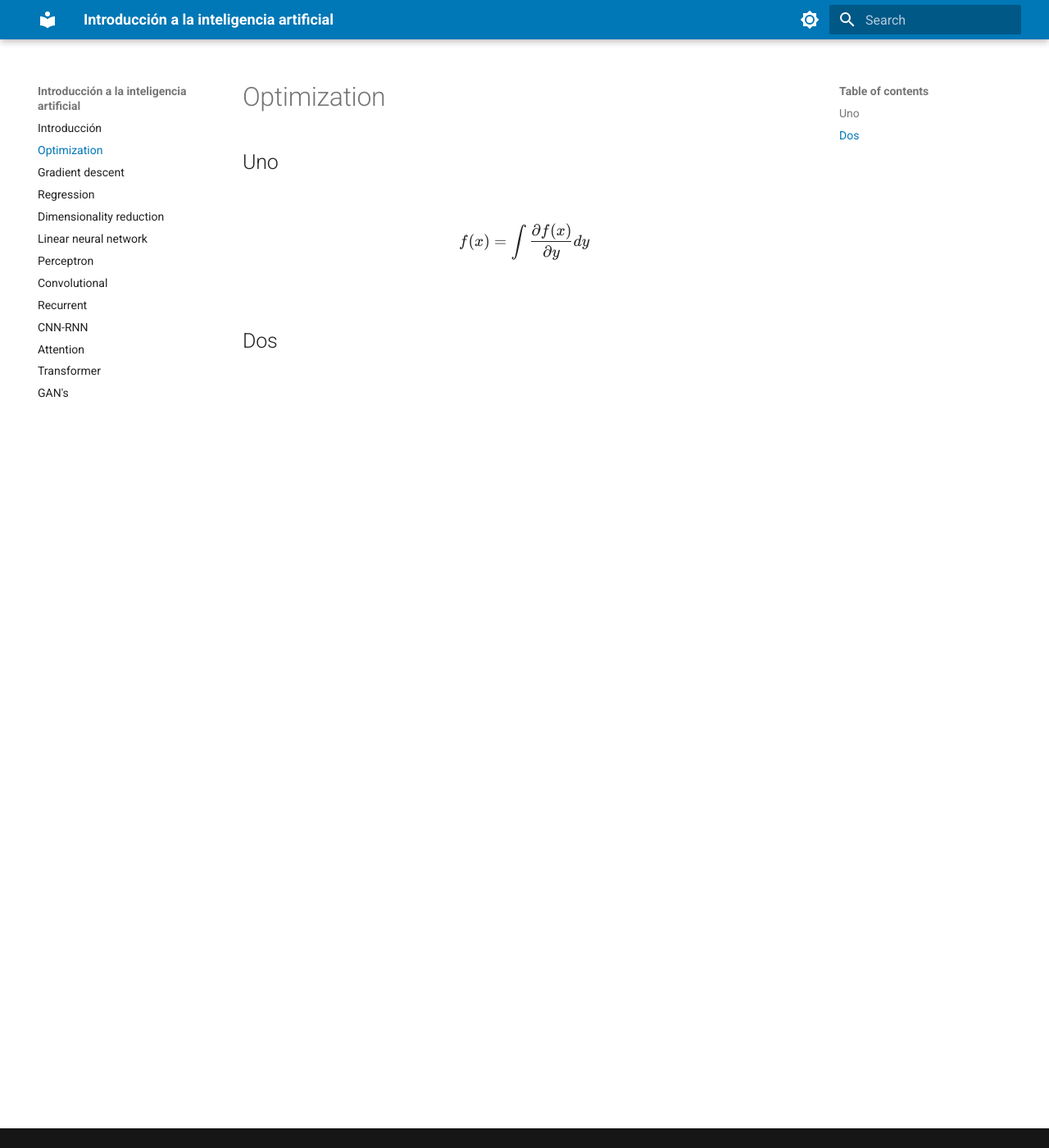
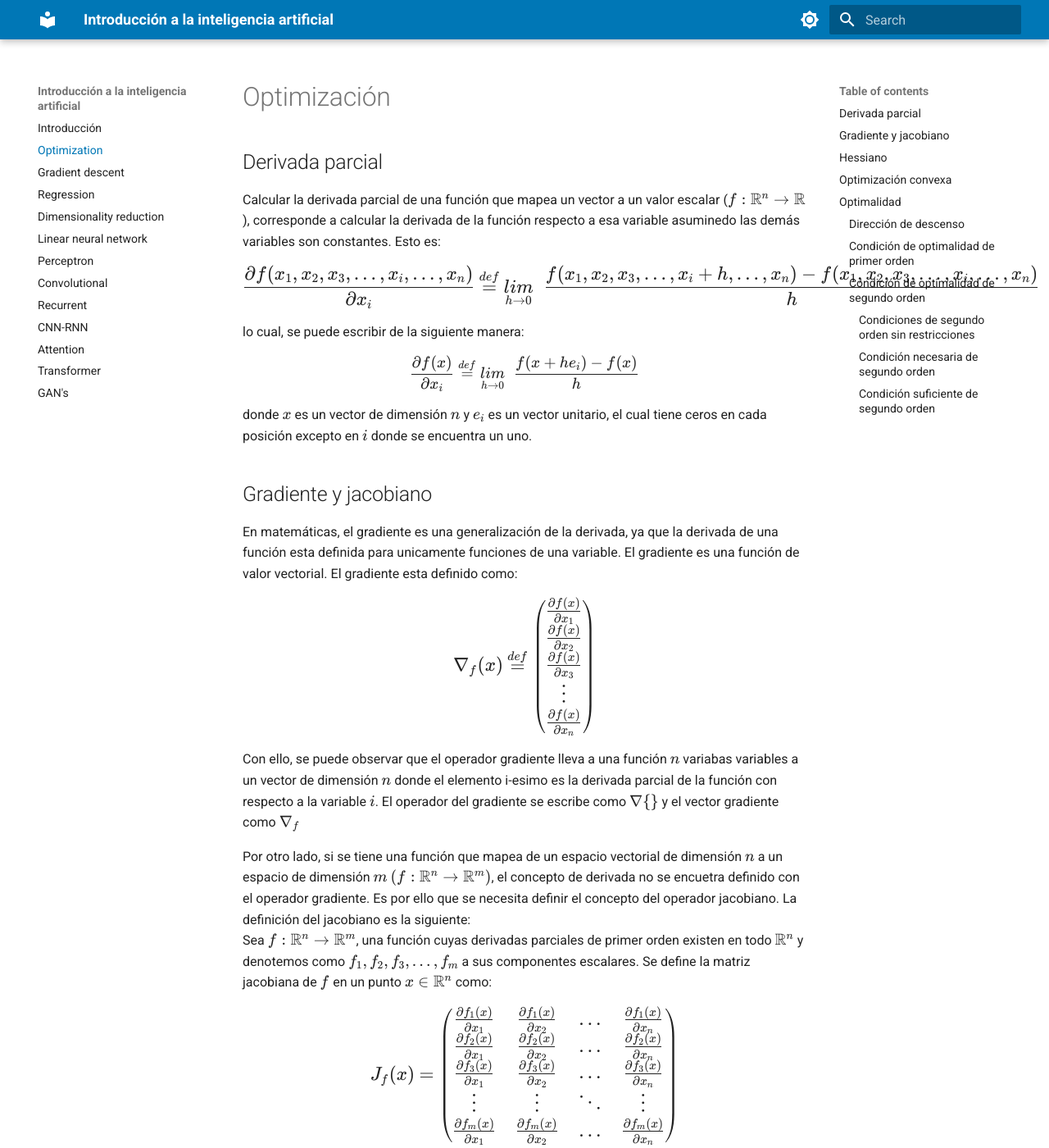
Before and after one commit to giovannilopez9808/NotasTallerIntroduccionIA, an MkDocs documentation site: the page built from docs/optimization.md, in a window 1280 px wide and 1400 px high. Shown: the whole window at 82% size. Built offline with MkDocs 1.6.1 and Material for MkDocs 9.7.7, drawn with Linux system fonts in a browser that asks for light colours; some of the changed text lies outside the part shown.

Commit message:
Gradient and hessian

```diff
--- a/docs/optimization.md
+++ b/docs/optimization.md
@@ -1,6 +1,79 @@
-# Optimization
-## Uno
+# Optimización
+## Derivada parcial
+Calcular la derivada parcial de una función que mapea un vector a un valor escalar ($f: \mathbb{R}^n \rightarrow \mathbb{R}$), corresponde a calcular la derivada de la función respecto a esa variable asuminedo las demás variables son constantes. Esto es:
 $$
-f(x)=\int \frac{\partial f(x)}{\partial y} dy
+\large
+\frac{\partial f(x_1,x_2,x_3,\dots,x_i,\dots,x_n)}{\partial x_i} \overset{def}{=}\underset{h\rightarrow 0}{lim}\;\; \frac{f(x_1,x_2,x_3,\dots,x_i+h,\dots,x_n)-f(x_1,x_2,x_3,\dots,x_i,\dots,x_n)}{h}
 $$
-## Dos
+lo cual, se puede escribir de la siguiente manera:
+$$
+\frac{\partial f(x)}{\partial x_i}  \overset{def}{=}\underset{h\rightarrow 0}{lim}\;\; \frac{f(x+he_i)-f(x)}{h}
+$$
+donde $x$ es un vector de dimensión $n$ y $e_i$ es un vector unitario, el cual tiene ceros en cada posición excepto en $i$ donde se encuentra un uno.
+
+## Gradiente y jacobiano
+En matemáticas, el gradiente es una generalización de la derivada, ya que la derivada de una función esta definida para unicamente funciones de una variable. El gradiente es una función de valor vectorial. El gradiente esta definido como:
+$$
+\large
+\nabla_f(x) \overset{def}{=} \left(
+\begin{matrix}
+\frac{\partial f(x)}{\partial x_1} \\\\
+\frac{\partial f(x)}{\partial x_2} \\\\
+\frac{\partial f(x)}{\partial x_3} \\\\
+\vdots \\\\
+\frac{\partial f(x)}{\partial x_n}
+\end{matrix}
+\right)
+$$
+Con ello, se puede observar que el operador gradiente lleva a una función $n$ variabas variables a un vector de dimensión $n$ donde el elemento i-esimo es la derivada parcial de la función con respecto a la variable $i$. El operador del gradiente se escribe como $\nabla \{\}$ y el vector gradiente como $\nabla_f$
+
+
+Por otro lado, si se tiene una función que mapea de un espacio vectorial de dimensión $n$ a un espacio de dimensión $m$ $(f:\mathbb{R}^n \rightarrow \mathbb{R}^m)$, el concepto de derivada no se encuetra definido con el operador gradiente. Es por ello que se necesita definir el concepto del operador jacobiano. La definición del jacobiano es la siguiente:
+Sea $f: \mathbb{R}^n \rightarrow \mathbb{R}^m$, una función cuyas derivadas parciales de primer orden existen en todo $\mathbb{R}^n$ y denotemos como $f_1,f_2,f_3,\dots,f_m$ a sus componentes escalares. Se define la matriz jacobiana de $f$ en un punto $x \in \mathbb{R}^n$ como:
+$$
+\large
+J_f(x) = \left(
+\begin{matrix}
+\frac{\partial f_1(x)}{\partial x_1} &\frac{\partial f_1(x)}{\partial x_2} & \dots &\frac{\partial f_1(x)}{\partial x_n} \\\\
+\frac{\partial f_2(x)}{\partial x_1} &\frac{\partial f_2(x)}{\partial x_2} & \dots &\frac{\partial f_2(x)}{\partial x_n} \\\\
+\frac{\partial f_3(x)}{\partial x_1} &\frac{\partial f_3(x)}{\partial x_2} & \dots &\frac{\partial f_3(x)}{\partial x_n} \\\\
+\vdots & \vdots & \ddots &\vdots \\\\
+\frac{\partial f_m(x)}{\partial x_1} &\frac{\partial f_m(x)}{\partial x_2} & \dots &\frac{\partial f_m(x)}{\partial x_n} \\\\
+\end{matrix}
+\right)
+$$
+## Hessiano
+La matriz hessiana o hessiano de un campo escalar es una matriz cuadrada de dimensión $n \times n$ que tiene como elementos las derivadas parciales de segundo orden. La matriz hessiana se define como:
+
+Sea $f: \mathbb{R}^n \rightarrow \mathbb{R}$, un campo escalar cuyas derivadas parciales de segundo grado existen (clase $C^2$). La matriz hessiana de $f$, denotada por $H_f(x)$, es una matriz cuadrada $n \times n$ definida como:
+$$
+\large
+H_f(x) = \left(
+\begin{matrix}
+\frac{\partial^2 f}{\partial x_1^2} (x) &\frac{\partial^2 f}{\partial x_1 \partial x_2} (x) & \dots & \frac{\partial^2 f}{\partial x_1 \partial x_n} (x) \\\\
+\frac{\partial^2 f}{\partial x_2 \partial x_1} (x) &\frac{\partial^2 f}{\partial x_2^2} (x) & \dots & \frac{\partial^2 f}{\partial x_2 \partial x_n} (x) \\\\
+\vdots & \vdots & \ddots & \vdots \\\\
+\frac{\partial^2 f}{\partial x_n \partial x_1} (x) &\frac{\partial^2 f}{\partial x_n \partial x_2} (x) & \dots & \frac{\partial^2 f}{\partial x_n^2} (x) \\\\
+\end{matrix}
+\right)
+$$
+Con ello, se afirma que el hessiano es aplicar el operador jacobiano al gradiente de la función $f$.
+$$
+H_f(x) = J\lbrace \nabla f(x)\rbrace = J\lbrace J_f^T \rbrace
+$$
+Por otro lado, en algunos casos es más preferible calcular el hessiano por medio del operador gradiente. Para lograr este objetivo se define la operación divergencia el cual es la siguiente:
+$$
+\nabla \cdot f \overset{def}{=} 1^T\nabla f
+$$
+Con esto se tiene que el hessiano es calculado como:
+$$
+\nabla^2 f = \nabla^T \nabla f
+$$
+## Optimización convexa
+## Optimalidad
+### Dirección de descenso
+### Condición de optimalidad de primer orden
+### Condición de optimalidad de segundo orden
+#### Condiciones de segundo orden sin restricciones
+#### Condición necesaria de segundo orden
+#### Condición suficiente de segundo orden
```
